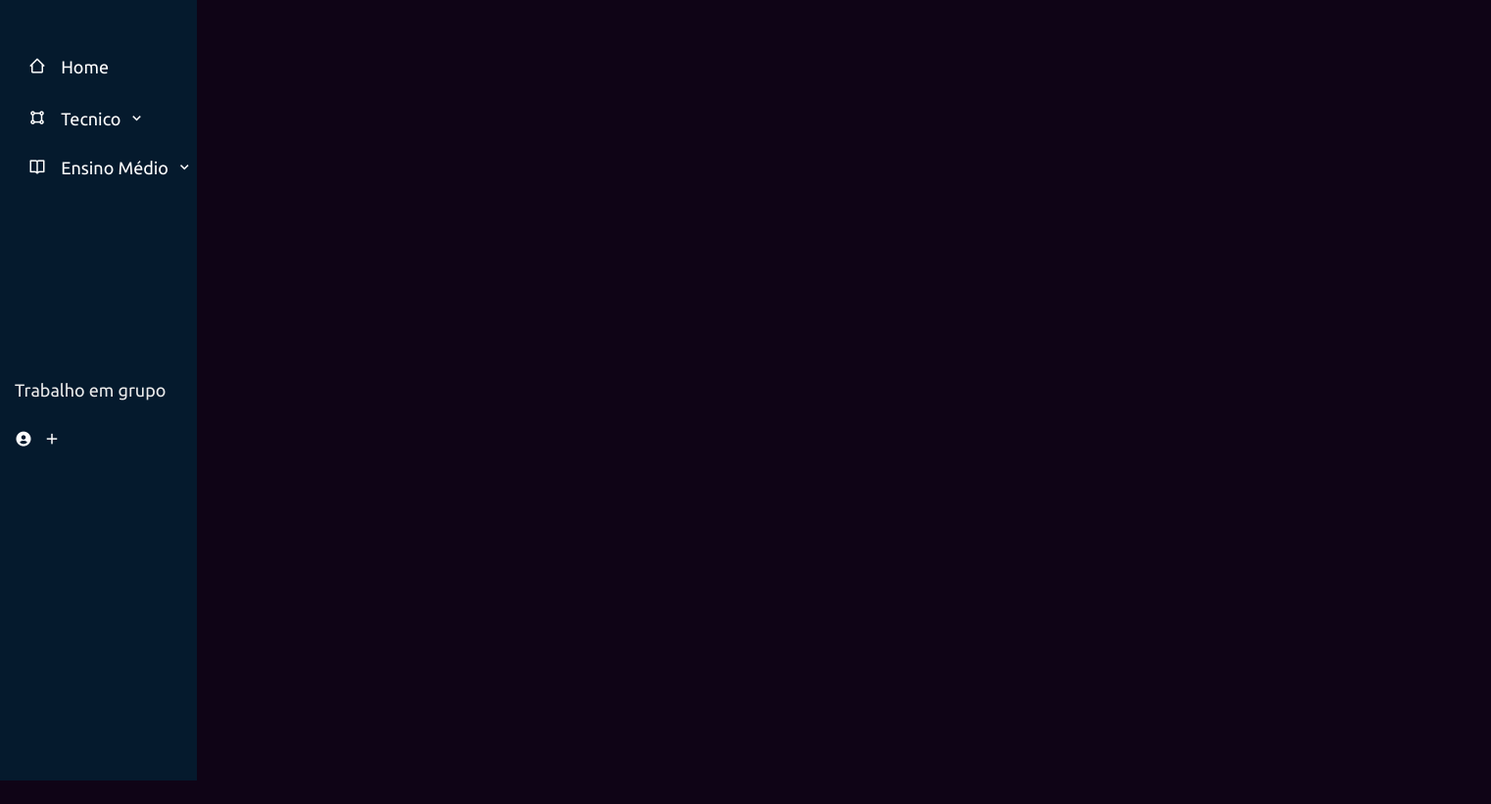
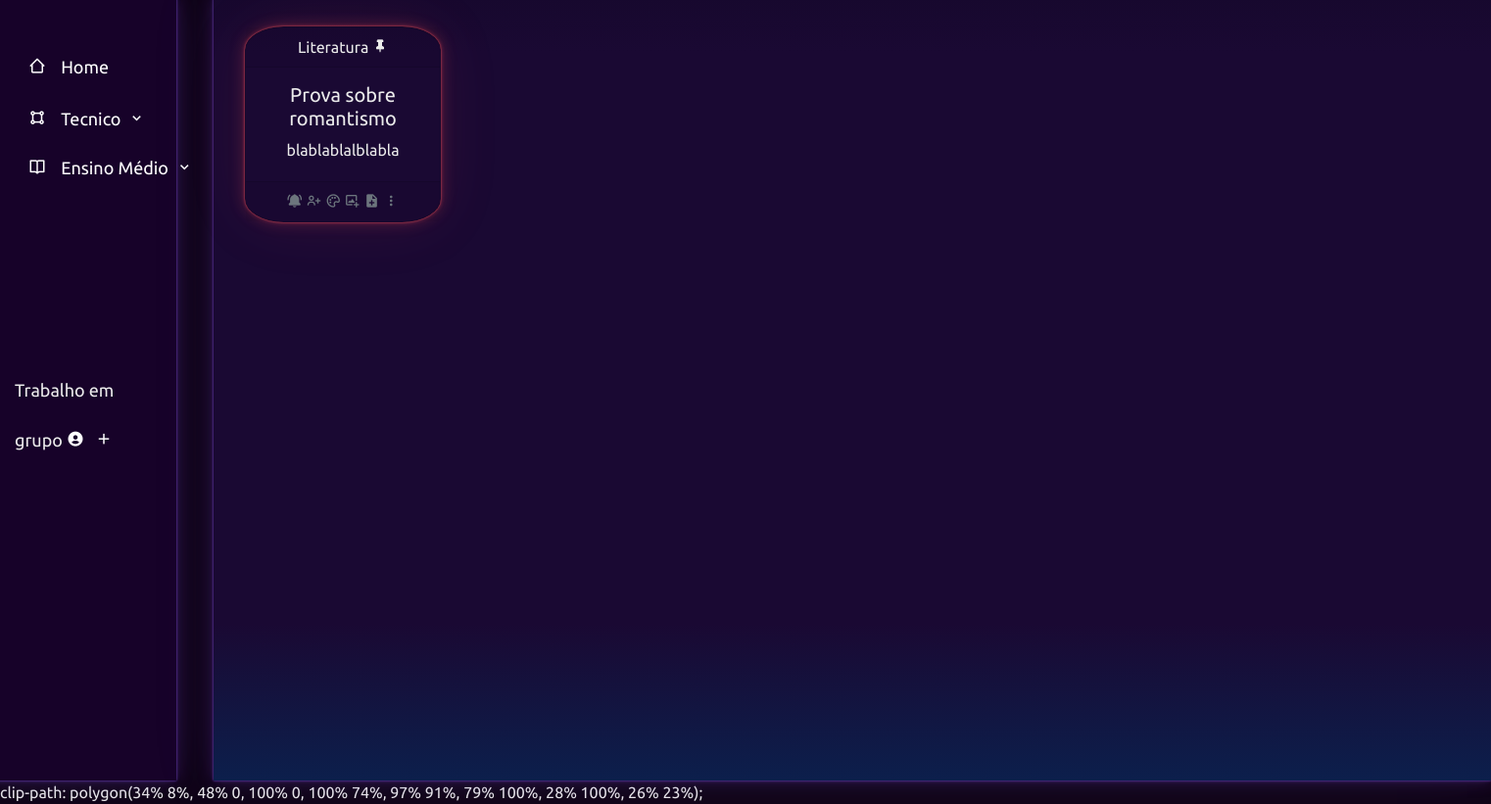
Before and after one commit to ayumilh/AgendaEstudantil, a plain HTML site: page html/home.html in a window 1280 px wide. Shown: the part 73-894 px from the top of the page at 98% size, 1522 px wide, since content can reach past the window. Before the commit the page ends 800 px from the top, so only its background shows below. Drawn offline with nearby package versions, Linux system fonts and the light colour scheme.

Commit message:
.
definindo cores, position e arrumando os elementos

```diff
--- a/css/home.css
+++ b/css/home.css
@@ -3,6 +3,20 @@
   --text-default: #ebebeb;
   --text-tnp: #ebebeb99;
   --green-background: #212124;
+
+  /* cor dos card */
+  --bs-blue: #1ba2f6;
+  --bs-indigo: #6610f2;
+  --bs-purple: #6f42c1;
+  --bs-pink: #ea39b8;
+  --bs-red: #e44c55;
+  --bs-orange: #f1b633;
+  --bs-yellow: #ffc107;
+  --bs-green: #3cf281;
+  --bs-teal: #3f81a2;
+  --bs-cyan: #32fbe2;
+  --bs-dark: #170229;
+
 
   --azul-ceu-cyber: #22A0B6;
   --azul-claro-cyber: #133E7C;
@@ -35,7 +49,7 @@ div.container-fluid{
 
 /* header */
 header{
-  background-color: var(--azul-noite-cyber);
+  background-color: var(--bs-dark);
   height: 70px;
 }
 div.logo{
@@ -44,7 +58,7 @@ div.logo{
 
 /* nav - task fast e icon user*/
 nav{
-  background-color: var(--azul-noite-cyber);
+  background-color: var(--bs-dark);
   color: var(--text-tnp);
   padding: 10px 20px;
 }
@@ -81,16 +95,24 @@ input.form-control::placeholder, .form-control:hover{
   color: var(--text-default);
 }
 
-/* aside - sidebar*/
+.position{
+  position: relative;
+  background-color: var(--background-body);
+  height: 100vh;
+}
 
+/* aside - sidebar */
 .sidebar{
-  background-color: var(--azul-noite-cyber);
-  position: fixed;
+  background-color: var(--bs-dark);
+  box-shadow: 0 0 2px rgb(111 66 193 / 90%), 0 0 4px rgb(111 66 193 / 40%), 0 0 1rem rgb(111 66 193 / 30%), 0 0 4rem rgb(111 66 193 / 10%);
+  position: relative;
 
-  height: 100%;
+  height: 100vh;
+  width: 15vw;
   padding: 15px 2px;
   transition: all 0.3s ease;
 }
+
 /* barra lateral */
 /*
 .sidebar .bx-left-arrow{
@@ -166,8 +188,29 @@ a{
 }
 
 /* main */
-div.main{
-  background-color: var(--background-body);
+main{
+  position: absolute;
+  width: 100vw;
+  height: 100vh;
+  left: 230px;
+  background-image: linear-gradient(#17082e 0%, #1a0933 7%, #1a0933 80%, #0c1f4c 100%);
+  box-shadow: 0 0 2px rgb(111 66 193 / 90%), 0 0 4px rgb(111 66 193 / 40%), 0 0 1rem rgb(111 66 193 / 30%), 0 0 4rem rgb(111 66 193 / 10%);
+}
+
+/* lista de tarefas */
+.list-task{
+  margin-top: 30px;
+  margin-left: 20px;
+}
+
+div.card{
+  border-radius: 20%/12%;
+  /* clip-path: polygon(34% 8%, 48% 0, 100% 0, 100% 74%, 91% 50%, 79% 50%, 28% 100%, 26% 23%); */
+  width: 200px;
+  height: 200px;
+
+  background-color: transparent;
+  box-shadow: 0 0 2px rgb(228 76 85 / 90%), 0 0 4px rgb(228 76 85 / 40%), 0 0 1rem rgb(228 76 85 / 30%), 0 0 4rem rgb(228 76 85 / 10%);
 }
 
 /* article - calendario */
--- a/html/home.html
+++ b/html/home.html
@@ -79,7 +79,7 @@
     </div> <!-- row -->
 
     <div class="container-fluid">
-      <div class="row">
+      <div class="row position">
         <!-- aside lateral -->
         <aside class="sidebar col col-2 align-self-start">
           <div class="logo-content">
@@ -123,13 +123,38 @@
         </aside>
 
         <!-- main -->
-        <div class="main col col-10">
+        <!-- tirei o col col-10 -->
+        <main class="">
+          <div class="list-task">
 
-        </div>
+            <div class="card text-center">
+              <div class="card-header">
+                Literatura
+                <i class='bx bxs-pin'></i>
+              </div>
+              <div class="card-body">
+                <h5 class="card-title">Prova sobre romantismo</h5>
+                <p class="card-text">blablablalblabla</p>
+              </div>
+              <div class="card-footer text-muted">
+                <i class='bx bxs-bell-ring'></i>
+                <i class='bx bx-user-plus'></i>
+                <i class='bx bx-palette'></i>
+                <i class='bx bx-image-add'></i>
+                <i class='bx bxs-file-plus'></i>
+                <i class='bx bx-dots-vertical-rounded'></i>
+              </div>
+            </div>
+
+          </div>
+
+        </main>
 
       </div>
 
     </div>
+
+    clip-path: polygon(34% 8%, 48% 0, 100% 0, 100% 74%, 97% 91%, 79% 100%, 28% 100%, 26% 23%);
 
 
   </div>
```
